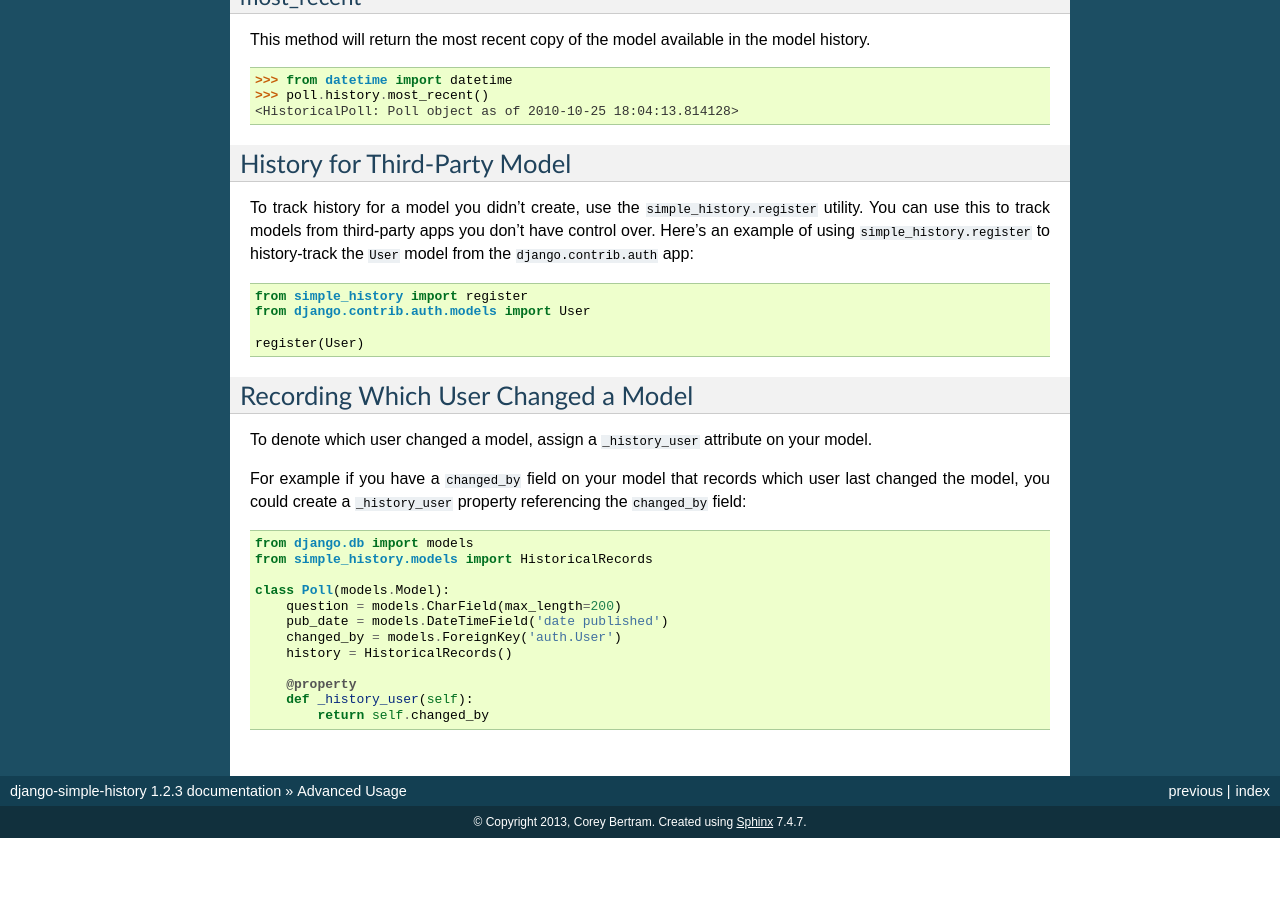
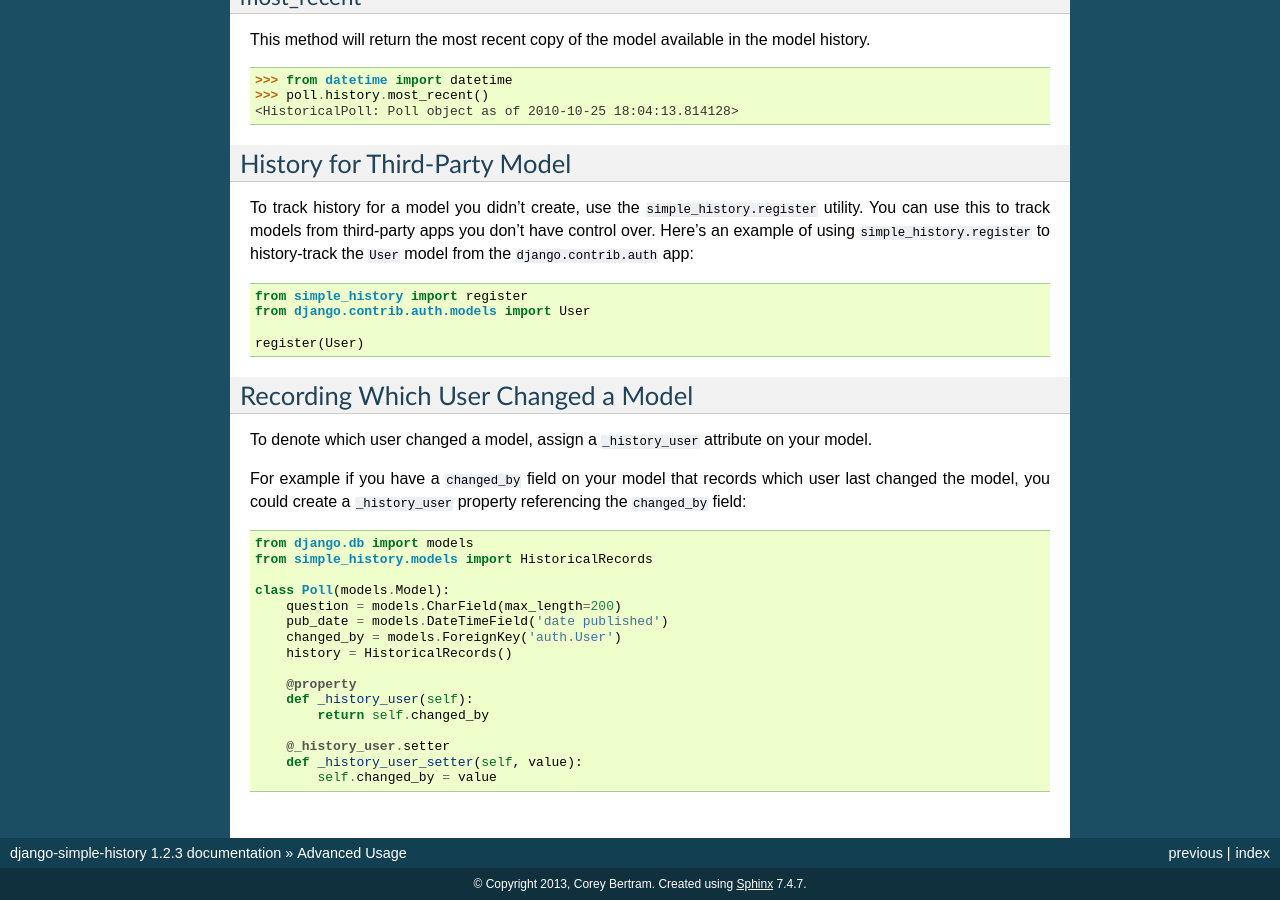
Before and after one commit to jazzband/django-simple-history, a Sphinx documentation site: the page built from docs/advanced.rst, in a window 1280 px wide and 900 px high, scrolled down 579 px. Built offline with Sphinx 7.4.7, drawn with Linux system fonts in a browser that asks for light colours; before the commit the page ends 1417 px from its top, so only the background shows below that.

Commit message:
Fix documentation for _history_user usage

```diff
--- a/docs/advanced.rst
+++ b/docs/advanced.rst
@@ -85,3 +85,7 @@
         @property
         def _history_user(self):
             return self.changed_by
+
+        @_history_user.setter
+        def _history_user_setter(self, value):
+            self.changed_by = value
```
